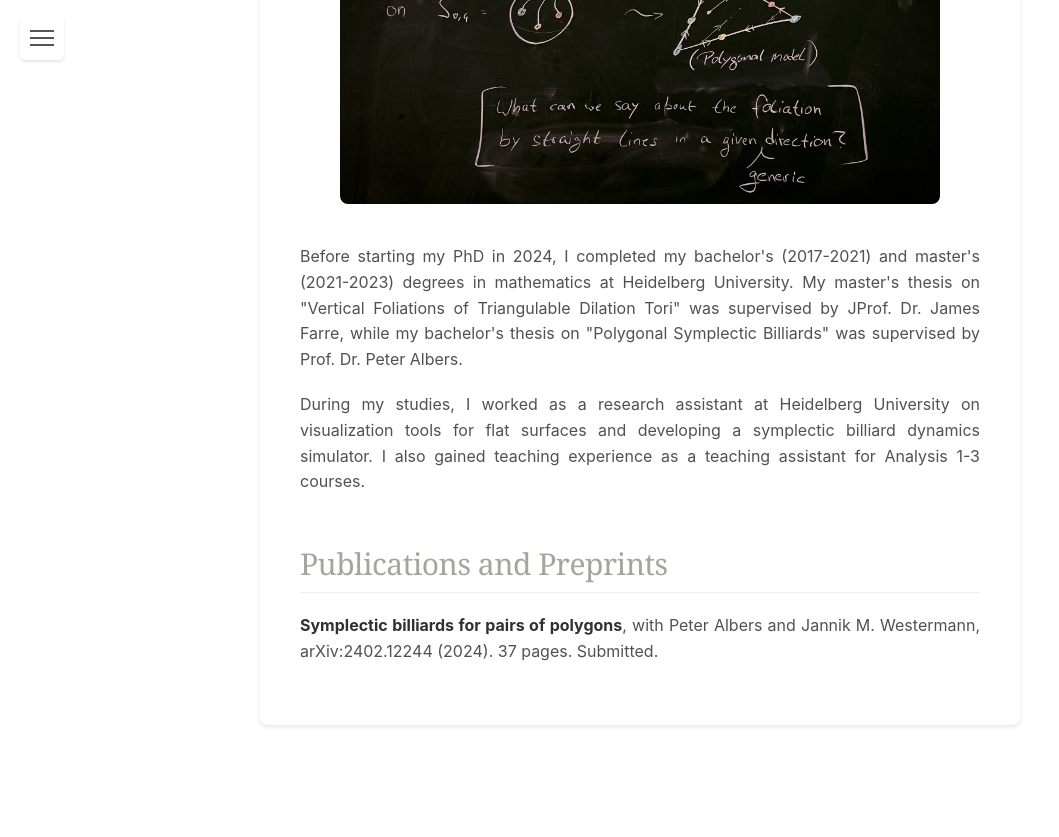
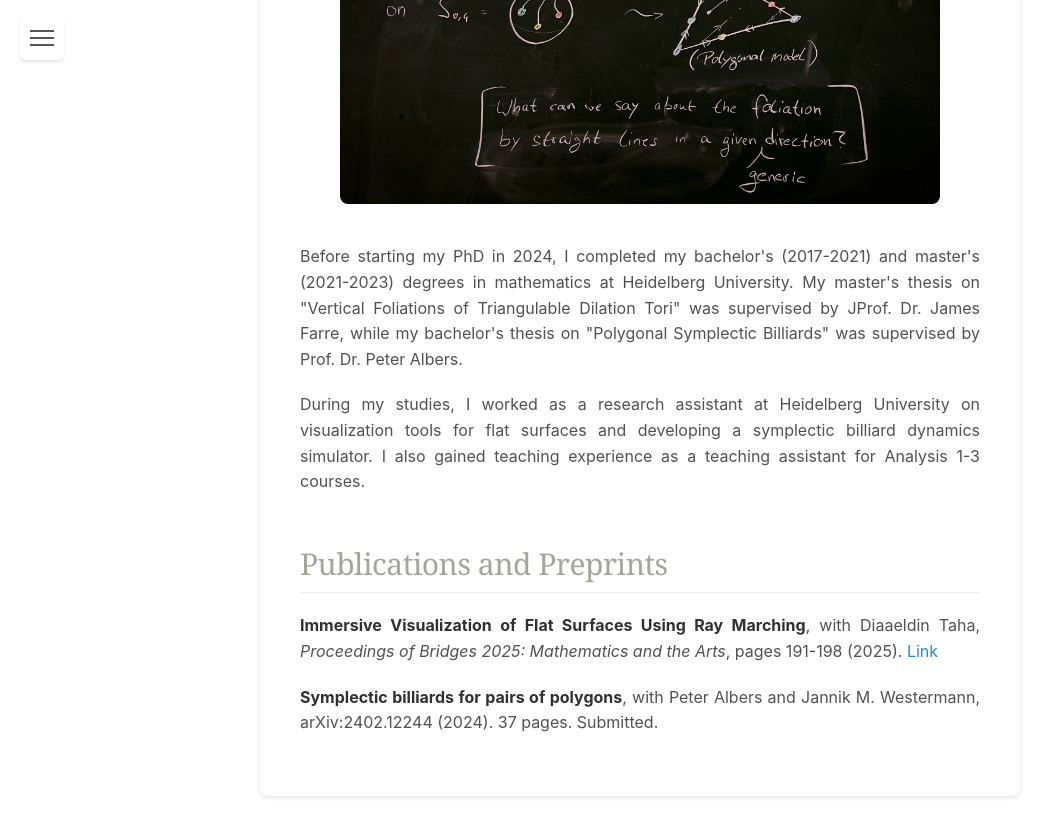
Before and after one commit to FabianLander/fabianlander.github.io, a Jekyll site: the page built from index.md, in a window 1280 px wide and 900 px high, scrolled down 951 px. Shown: the top 837 px of the window, without its empty margins (0-1059 px from the left). Built offline with Jekyll 4.4.1, drawn with Linux system fonts in a browser that asks for light colours.

Commit message:
updated publications

```diff
--- a/index.md
+++ b/index.md
@@ -80,6 +80,7 @@ hide_title: true
 
       <section class="content-section">
         <h2>Publications and Preprints</h2>
+        <p><strong>Immersive Visualization of Flat Surfaces Using Ray Marching</strong>, with Diaaeldin Taha, <em>Proceedings of Bridges 2025: Mathematics and the Arts</em>, pages 191-198 (2025). <a href="http://archive.bridgesmathart.org/2025/bridges2025-191.html" target="_blank">Link</a></p>
         <p><strong>Symplectic billiards for pairs of polygons</strong>, with Peter Albers and Jannik M. Westermann, arXiv:2402.12244 (2024). 37 pages. Submitted.</p>
       </section>
     </div>
```
